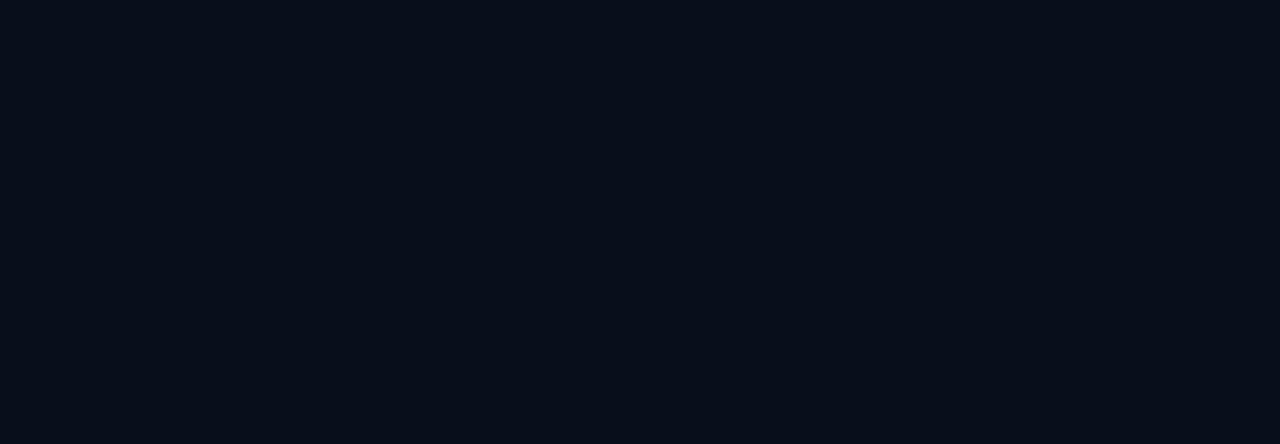
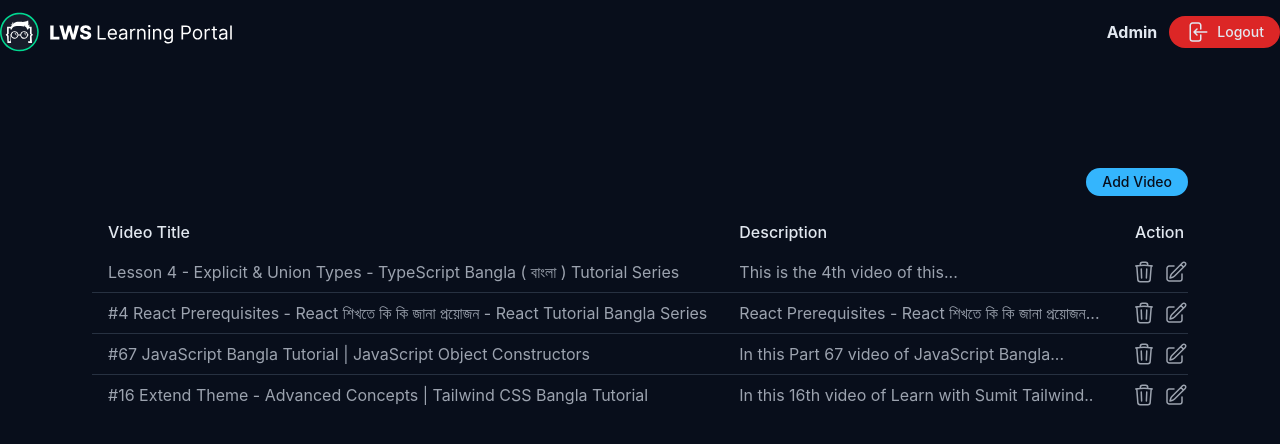
Before and after one commit to Nabi171/lPortalApp, a React (Create React App) app: page /Dashboard/videos in a window 1280 px wide. Before the commit this address had no page. Shown: the top 444 px of the page. Built offline with nearby package versions, Linux system fonts and the light colour scheme.

Commit message:
sldflsdalkasdflkasdjfl

```diff
--- a/src/App.js
+++ b/src/App.js
@@ -12,6 +12,8 @@ import AdminLogin from './components/Admin Portal/AdminLogin/AdminLogin';
 import Assignment from './components/Admin Portal/Assignment/Assignment';
 import AssignmentMark from './components/Admin Portal/AssignmentMark/AssignmentMark';
 import Quizzes from './components/Admin Portal/Quizzes/Quizzes';
+import Videos from './components/Admin Portal/Videos/Videos';
+
 function App() {
   return (
 
@@ -34,6 +36,7 @@ function App() {
         <Route exact path='/Dashboard/assignment' element={<Assignment />} />
         <Route exact path='/Dashboard/assignmentMark' element={<AssignmentMark />} />
         <Route exact path='/Dashboard/quizzes' element={<Quizzes />} />
+        <Route exact path='/Dashboard/videos' element={<Videos />} />
       </Routes>
 
     </BrowserRouter>
```
Also changed, not shown: src/components/Admin Portal/Videos/Videos.js (renamed from src/components/Videos/Videos.js).
